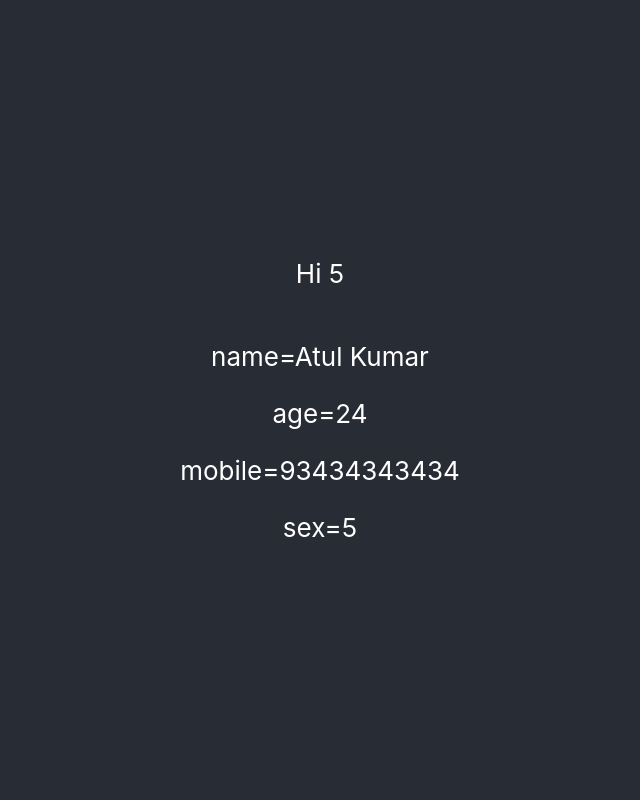
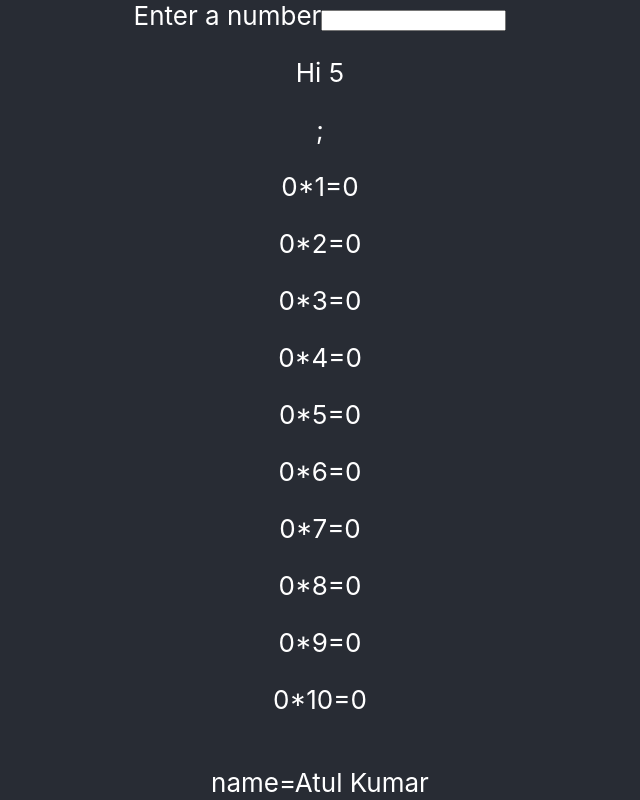
Before and after one commit to atulbihari94/react-learning, a React (Create React App) app in the folder my-app/: page / in a window 1280 px wide. Shown: the top 800 px of the page, without its empty margins (320-960 px from the left). Built offline with nearby package versions, Linux system fonts and the light colour scheme.

Commit message:
take input from user and print the table

```diff
--- a/my-app/src/table.js
+++ b/my-app/src/table.js
@@ -3,11 +3,20 @@ class PrintTable extends React.Component {
     constructor(props) {
         super(props);
         // Don't call this.setState() here!
-        // this.state = { counter: 0 };
+        this.state = { number: 0 };
         // this.handleClick = this.handleClick.bind(this);
-      }
+    }
     render() {
-        return <p>Hi {this.props.number}</p>;
+        return <div>
+            <label htmlFor={'inputTable'}>Enter a number</label>
+            <input name={'inputTable'} onChange={(event) => { this.setState({ number: +event.target.value }) }} />
+            <p>Hi {this.props.number}</p>;
+            {
+                [...new Array(10)].map((ele, ind) => {
+                    return <p key={ind}>{this.state.number}*{ind + 1}={this.state.number * (ind + 1)}</p>
+                })
+            }
+        </div>
     }
 }
 
```
